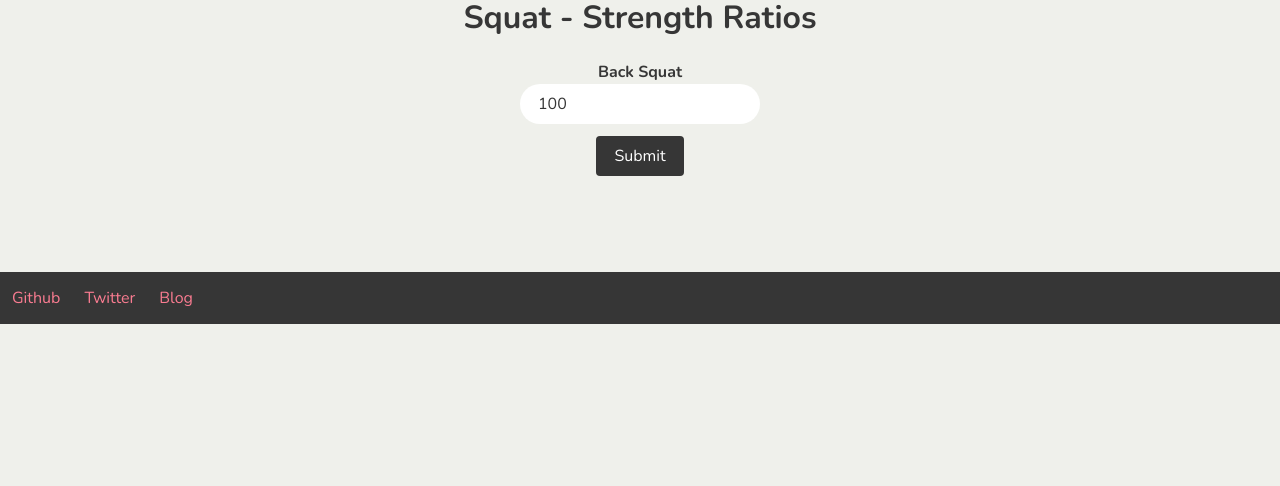
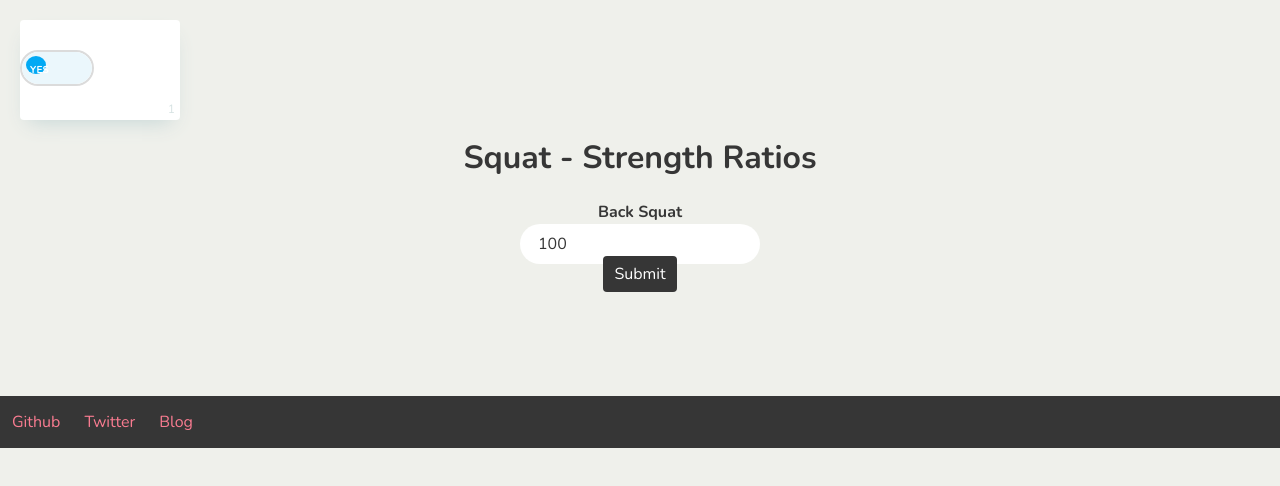
Before and after one commit to joelansbro/Strength-Ratios, a React (Create React App) app: page / in a window 1280 px wide. Shown: the top 486 px of the page. Built offline with nearby package versions, Linux system fonts and the light colour scheme.

Commit message:
adding a toggle switch
added a toggle switch which will swtich between back squat and bench for reference ratio

```diff
--- a/src/App.js
+++ b/src/App.js
@@ -1,5 +1,6 @@
 import React, { useReducer, useState } from 'react';
 import './bulma.min.css';
+import ToggleSwitch from './Toggleswitch';
 import './styles.css';
 
   const formReducer = (state, event)=>{
@@ -62,6 +63,8 @@ function App() {
    });
  }
   return (
+    <>
+    <ToggleSwitch Name='Page Style'/>
     <div className="container">
       <h1 className="title">Squat - Strength Ratios</h1>
       <form onSubmit={handleSubmit}>
@@ -242,6 +245,7 @@ function App() {
 </div>
 }
     </div>
+    </>
   )
 }
 
--- /dev/null
+++ b/src/Toggleswitch.js
@@ -0,0 +1,23 @@
+import React, { Component } from 'react';
+
+class ToggleSwitch extends Component {
+    render(){
+        return(
+<div className="toggle-button-cover">
+<div className="button-cover">
+  <div className="button r" id="button-1">
+  <label className="toggle-switch-label" htmlFor={this.props.Name}>
+                        <span className="toggle-switch-timer" />
+                        <span className="toggle-switch-switch" />
+                    </label>
+    <input type="checkbox" className="checkbox" name={this.props.Name} id={this.props.Name} />
+    <div className="knobs"></div>
+    <div className="layer"></div>
+  </div>
+</div>
+</div>
+        );
+    }
+}
+
+export default ToggleSwitch;
--- a/src/styles.css
+++ b/src/styles.css
@@ -3385,3 +3385,127 @@ a.navbar-item,
         padding: 9rem 4.5rem; }
       .section.is-large {
         padding: 18rem 6rem; } }
+
+
+        .toggle-button-cover
+        {
+            display: table-cell;
+            position: relative;
+            width: 200px;
+            height: 140px;
+            box-sizing: border-box;
+        }
+
+        .button-cover
+        {
+            height: 100px;
+            margin: 20px;
+            background-color: #fff;
+            box-shadow: 0 10px 20px -8px #c5d6d6;
+            border-radius: 4px;
+        }
+
+        .button-cover:before
+        {
+            counter-increment: button-counter;
+            content: counter(button-counter);
+            position: absolute;
+            right: 0;
+            bottom: 0;
+            color: #d7e3e3;
+            font-size: 12px;
+            line-height: 1;
+            padding: 5px;
+        }
+
+        .button-cover, .knobs, .layer
+        {
+            position: absolute;
+            top: 0;
+            right: 0;
+            bottom: 0;
+            left: 0;
+        }
+
+        .button
+        {
+            position: relative;
+            top: 50%;
+            width: 74px;
+            height: 36px;
+            margin: -20px auto 0 auto;
+            overflow: hidden;
+        }
+
+        .button.r, .button.r .layer
+        {
+            border-radius: 100px;
+        }
+
+
+.button.b2
+{
+    border-radius: 2px;
+}
+
+.checkbox
+{
+    position: relative;
+    width: 100%;
+    height: 100%;
+    padding: 0;
+    margin: 0;
+    opacity: 0;
+    cursor: pointer;
+    z-index: 3;
+}
+
+.knobs
+{
+    z-index: 2;
+}
+
+.layer
+{
+    width: 100%;
+    background-color: #ebf7fc;
+    transition: 0.3s ease all;
+    z-index: 1;
+}
+
+/* Button 1 */
+#button-1 .knobs:before
+{
+    content: 'YES';
+    position: absolute;
+    top: 4px;
+    left: 4px;
+    width: 20px;
+    height: 10px;
+    color: #fff;
+    font-size: 10px;
+    font-weight: bold;
+    text-align: center;
+    line-height: 1;
+    padding: 9px 4px;
+    background-color: #03A9F4;
+    border-radius: 50%;
+    transition: 0.3s cubic-bezier(0.18, 0.89, 0.35, 1.15) all;
+}
+
+#button-1 .checkbox:checked + .knobs:before
+{
+    content: 'NO';
+    left: 42px;
+    background-color: #f44336;
+}
+
+#button-1 .checkbox:checked ~ .layer
+{
+    background-color: #fcebeb;
+}
+
+#button-1 .knobs, #button-1 .knobs:before, #button-1 .layer
+{
+    transition: 0.3s ease all;
+}
```
Also changed, not shown: 1 other file (tests, documents, lock files or other folders).
